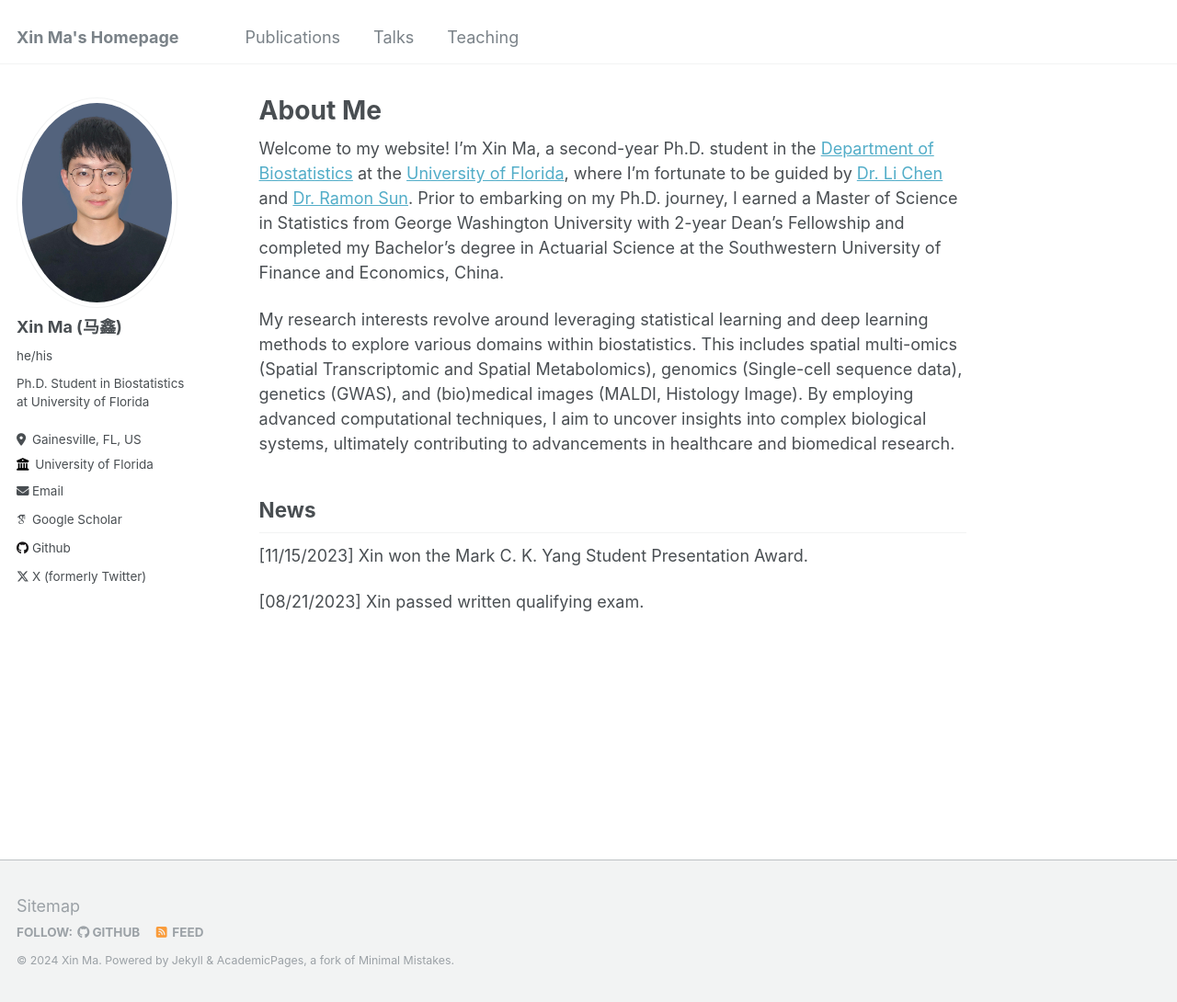
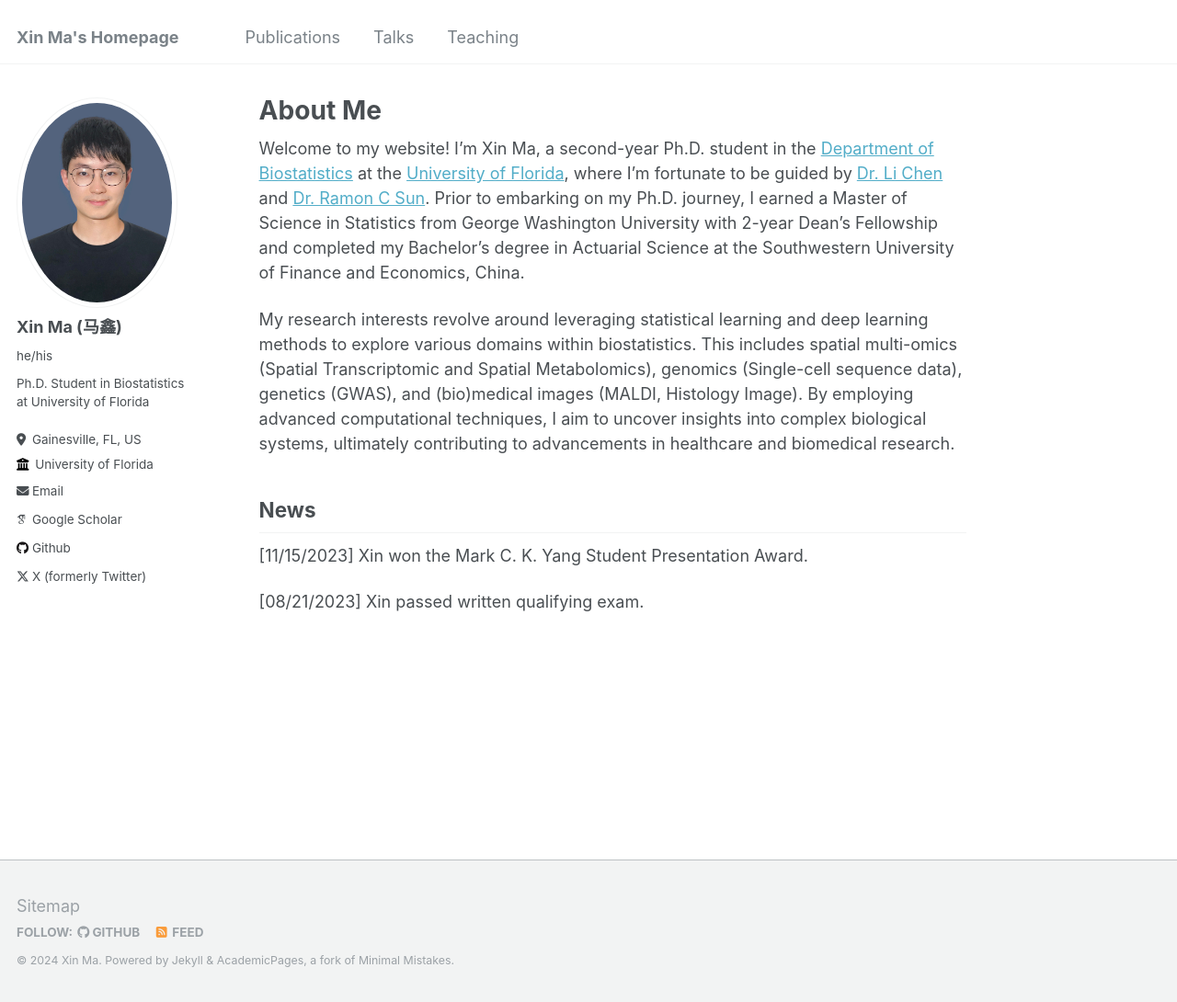
Before and after one commit to XinBiostats/xinbiostats.github.io, a Jekyll site: the page built from _pages/about.md, in a window 1280 px wide and 1090 px high. Shown: the whole window at 92% size. Built offline with Jekyll 4.4.1, drawn with Linux system fonts in a browser that asks for light colours; some web fonts are replaced.

```diff
--- a/_pages/about.md
+++ b/_pages/about.md
@@ -7,7 +7,7 @@ redirect_from:
   - /about.html
 ---
 
-Welcome to my website! I'm Xin Ma, a second-year Ph.D. student in the [Department of Biostatistics](https://biostat.ufl.edu) at the [University of Florida](https://www.ufl.edu), where I'm fortunate to be guided by [Dr. Li Chen](https://biostat.ufl.edu/profile/chen-li-1/) and [Dr. Ramon Sun](https://biochem.med.ufl.edu/profile/sun-ramon/). Prior to embarking on my Ph.D. journey, I earned a Master of Science in Statistics from George Washington University with 2-year Dean's Fellowship and completed my Bachelor's degree in Actuarial Science at the Southwestern University of Finance and Economics, China.
+Welcome to my website! I'm Xin Ma, a second-year Ph.D. student in the [Department of Biostatistics](https://biostat.ufl.edu) at the [University of Florida](https://www.ufl.edu), where I'm fortunate to be guided by [Dr. Li Chen](https://biostat.ufl.edu/profile/chen-li-1/) and [Dr. Ramon C Sun](https://biochem.med.ufl.edu/profile/sun-ramon/). Prior to embarking on my Ph.D. journey, I earned a Master of Science in Statistics from George Washington University with 2-year Dean's Fellowship and completed my Bachelor's degree in Actuarial Science at the Southwestern University of Finance and Economics, China.
 
 My research interests revolve around leveraging statistical learning and deep learning methods to explore various domains within biostatistics. This includes spatial multi-omics (Spatial Transcriptomic and Spatial Metabolomics), genomics (Single-cell sequence data), genetics (GWAS), and (bio)medical images (MALDI, Histology Image). By employing advanced computational techniques, I aim to uncover insights into complex biological systems, ultimately contributing to advancements in healthcare and biomedical research.
 
```
